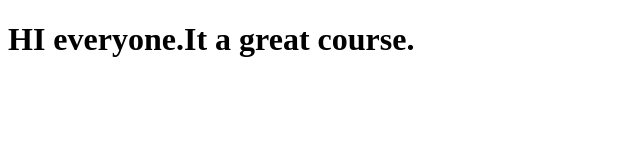
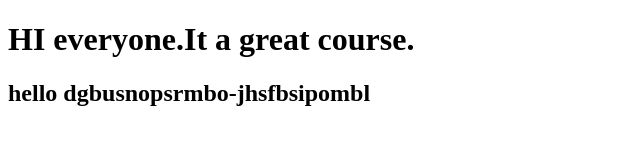
Before and after one commit to Junkitkit/Junkitkit, a plain HTML site: page site/index.html in a window 1280 px wide. Shown: the whole page, without its empty margins (0-640 px from the left). Drawn offline with Linux system fonts and the light colour scheme.

Commit message:
It's my first page.

```diff
--- a/site/index.html
+++ b/site/index.html
@@ -7,5 +7,6 @@
 </head>
 <body>
 <h1>HI everyone.It a great course.</h1>
+<h2>hello dgbusnopsrmbo-jhsfbsipombl</h2>
 </body>
 </html>
```
